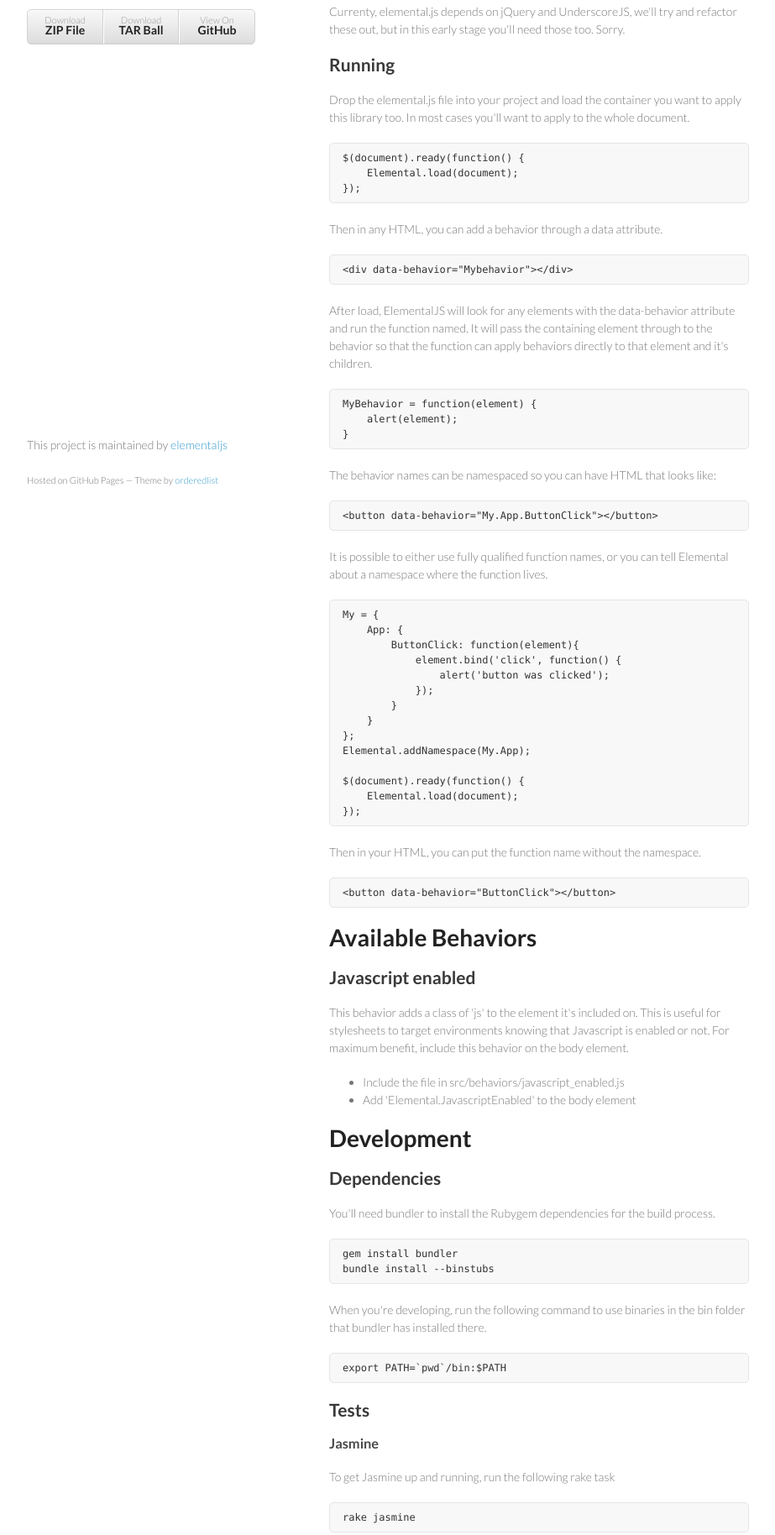
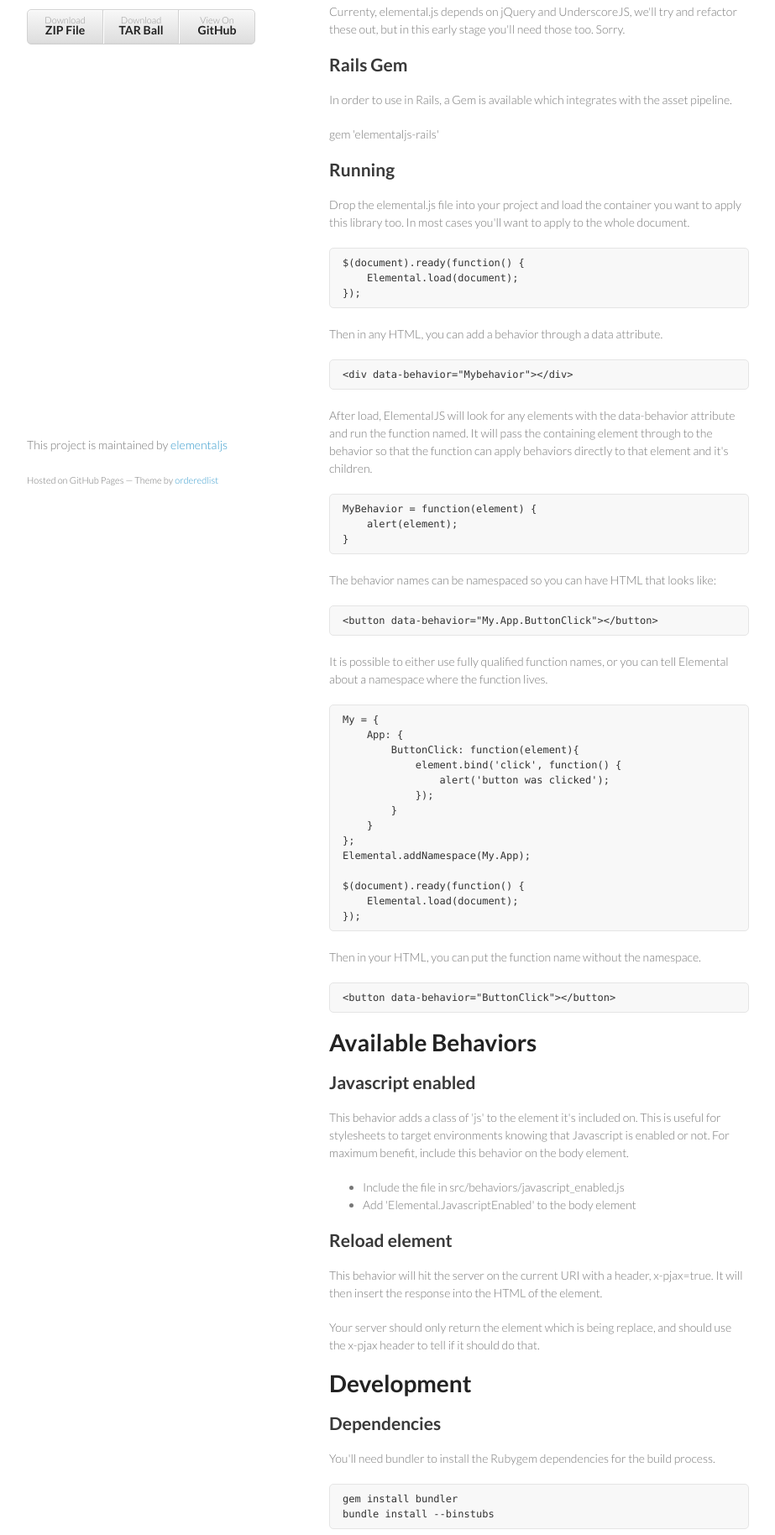
Before and after one commit to elementaljs/elementaljs, a plain HTML site: page index.html in a window 1280 px wide. Shown: the part 149-1977 px from the top of the page at 84% size, without its empty margins (178-1101 px from the left). Drawn offline with Linux system fonts and the light colour scheme.

```diff
--- a/index.html
+++ b/index.html
@@ -33,6 +33,12 @@
 <h2>Dependencies</h2>
 
 <p>Currenty, elemental.js depends on jQuery and UnderscoreJS, we'll try and refactor these out, but in this early stage you'll need those too. Sorry.</p>
+
+<h2>Rails Gem</h2>
+
+<p>In order to use in Rails, a Gem is available which integrates with the asset pipeline.</p>
+
+<p>gem 'elementaljs-rails'</p>
 
 <h2>Running</h2>
 
@@ -92,7 +98,13 @@
 <ul>
 <li>Include the file in src/behaviors/javascript_enabled.js</li>
 <li>Add 'Elemental.JavascriptEnabled' to the body element</li>
-</ul><h1>Development</h1>
+</ul><h2>Reload element</h2>
+
+<p>This behavior will hit the server on the current URI with a header, x-pjax=true. It will then insert the response into the HTML of the element. </p>
+
+<p>Your server should only return the element which is being replace, and should use the x-pjax header to tell if it should do that.</p>
+
+<h1>Development</h1>
 
 <h2>Dependencies</h2>
 
```
Also changed, not shown: params.json (+1 -1 lines).
